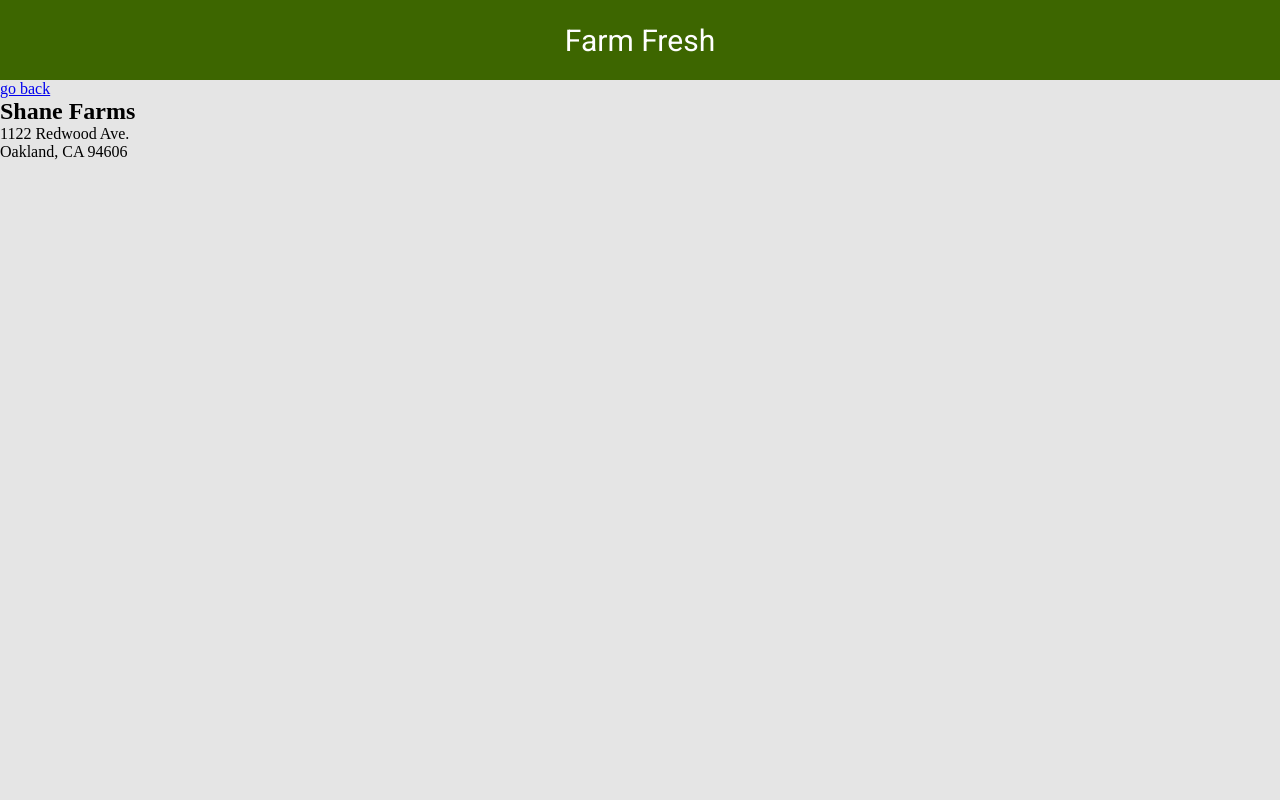
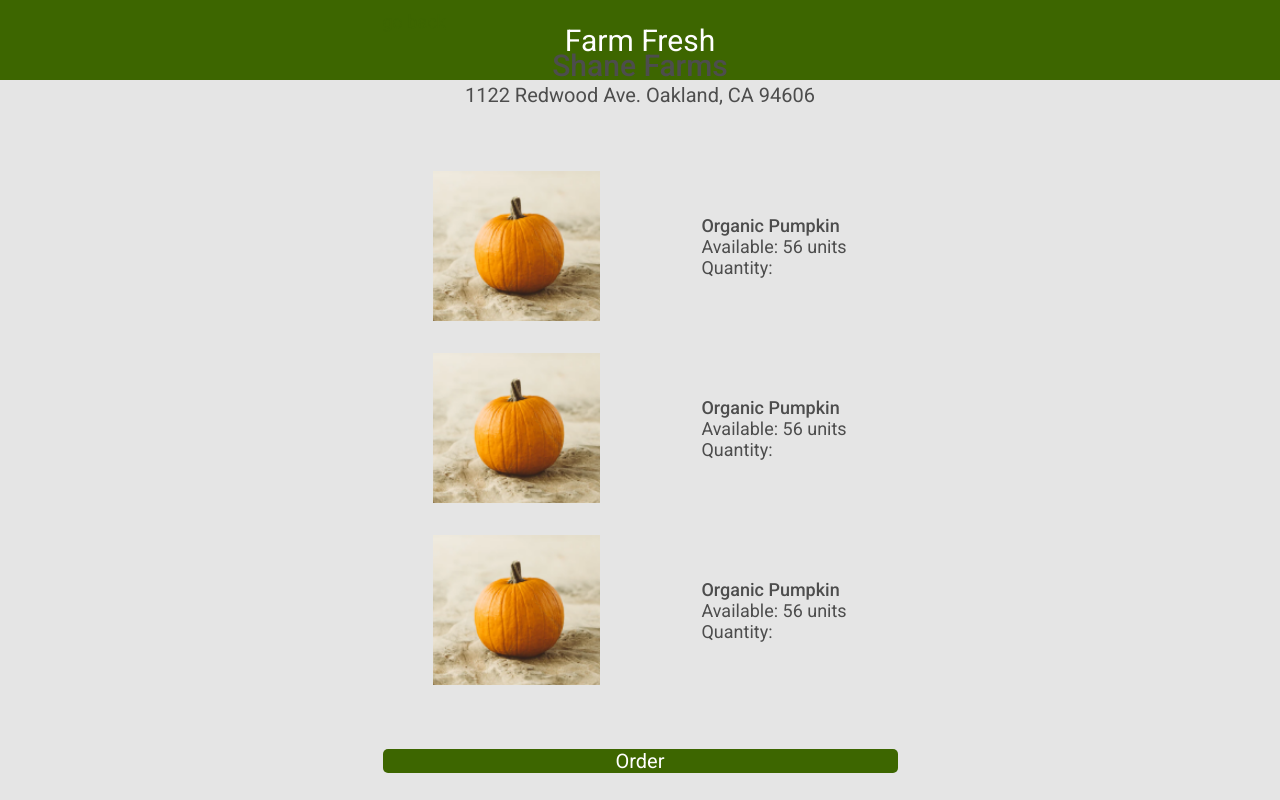
Before and after one commit to Code4Blessings/FarmFreshApp, a React (Create React App) app: page /shopper/shane-farms in a window 1280 px wide. Built offline with nearby package versions, Linux system fonts and the light colour scheme; sample sign-in values are in the browser's storage.

Commit message:
finished shopper view inventory/products page

```diff
--- a/src/App.css
+++ b/src/App.css
@@ -386,5 +386,60 @@ input[type=number]::-webkit-outer-spin-button {
 /********************************* SHOPPER VIEW INVENTORY **************************************************/
 
 .shopper-view-inventory-container {
+	max-width: 515px;
+	height: 80vh;
+	margin: 0 auto;
+	display: flex;
+	flex-direction: column;
+	justify-content: center;
+}
 
+.shopper-view-inventory-container a {
+	margin-bottom: 16px;
+	font-family: 'Roboto', sans-serif;
+	font-size: 18px;
+	color: #3d6600;
 }
+
+.shopper-view-inventory-container h2 {
+	text-align: center;
+	font-family: 'Roboto', sans-serif;
+	font-size: 30px;
+	font-weight: 500;
+	color: #4D4D4D;
+}
+
+.shopper-view-inventory-container h3 {
+	text-align: center;
+	margin-bottom: 64px;
+	font-family: 'Roboto', sans-serif;
+	font-size: 20px;
+	font-weight: 400;
+	color: #4D4D4D;
+}
+
+.products {
+	width: 100%;
+	margin-bottom: 32px;
+}
+
+.product-row {
+	margin-bottom: 32px;
+	display: flex;
+	justify-content: space-around;
+	align-items: center;
+}
+
+.product-row img {
+	height: 150px;
+}
+
+.product-row div p {
+	font-family: 'Roboto', sans-serif;
+	font-size: 18px;
+	color: #4D4D4D;
+}
+
+.product-row div p:first-child {
+	font-weight: 500;
+}
--- a/src/components/ShopperViewInventory.js
+++ b/src/components/ShopperViewInventory.js
@@ -1,22 +1,47 @@
 import React from 'react';
 import Header from './Header';
 import {Link} from 'react-router-dom';
+import pumpkin from '../pumpkin.png';
 
 const ShopperViewInventory = () => {
+    // get request will store data in state, i think, and disburse that data everywhere in this file
     return (
         <div>
             <Header/>
-            <Link to='/shopper/dashboard'>go back</Link>
             <div className='shopper-view-inventory-container'>
+                <Link to='/shopper/dashboard'>go back</Link>
                 <h2>Shane Farms</h2>
-                <p>1122 Redwood Ave.</p>
-				<p>Oakland, CA 94606</p>
-                <div>
-                    <div>
-
+                <h3>1122 Redwood Ave. Oakland, CA 94606</h3>
+                <div className='products'>
+                    <div className='product-row'>
+                        <img src={pumpkin} alt='pumpkin'></img>
+                        <div>
+                            <p>Organic Pumpkin</p>
+                            <p>Available: 56 units</p>
+                            <p>Quantity:</p>
+                            {/* can set a restriction so that you dont order more than available */}
+                        </div>
+                    </div>
+                    <div className='product-row'>
+                        <img src={pumpkin} alt='pumpkin'></img>
+                        <div>
+                            <p>Organic Pumpkin</p>
+                            <p>Available: 56 units</p>
+                            <p>Quantity:</p>
+                            {/* can set a restriction so that you dont order more than available */}
+                        </div>
+                    </div>
+                    <div className='product-row'>
+                        <img src={pumpkin} alt='pumpkin'></img>
+                        <div>
+                            <p>Organic Pumpkin</p>
+                            <p>Available: 56 units</p>
+                            <p>Quantity:</p>
+                            {/* can set a restriction so that you dont order more than available */}
+                        </div>
                     </div>
                 </div>
-
+                <button className='farmer-sign-in-button'>Order</button>
             </div>
         </div>
     )
```
Also changed, not shown: src/pumpkin.png (added), 1 other file (tests, documents, lock files or other folders).
